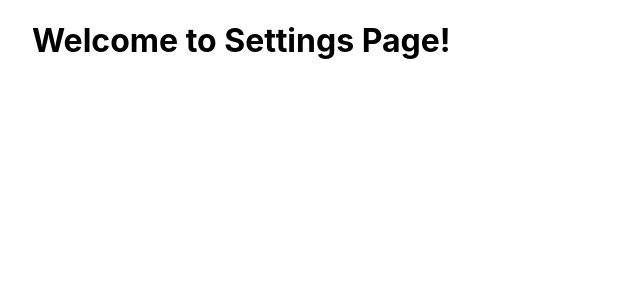
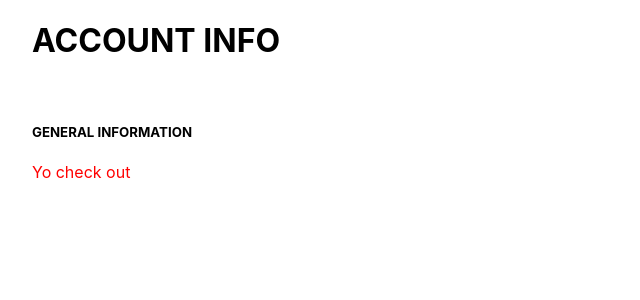
Before and after one commit to Ronatos/UNF-SoC-Honors-in-Computing-Hours-Tracking, a Next.js app: page /settings in a window 1280 px wide. Shown: the top 300 px of the page, without its empty margins (0-640 px from the left). Built offline with nearby package versions, Linux system fonts and the light colour scheme.

Commit message:
Second Commit - Added to Settings Page
Trying to get the settings page done.

```diff
--- a/pages/settings.js
+++ b/pages/settings.js
@@ -1,7 +1,7 @@
 import Head from 'next/head'
 import Image from 'next/image'
 import styles from '../styles/Home.module.css'
-// import '../styles/settings.css'
+// import '../styles/setting.css'
 
 export default function Home() {
   return (
@@ -10,17 +10,26 @@ export default function Home() {
         <title>Settings Page</title>
         <meta name="description" content="The settings page for UNF Leadership" />
         <link rel="icon" href="/favicon.ico" />
+        <link rel="stylesheet" href="fontawesome/css/all.css"></link>
       </Head>
 
       <main>
-        <h1>
-          Welcome to Settings Page!
-        </h1>
+
+      <div>
+        <h1>ACCOUNT INFO</h1>
+        <br></br>
+        <h5>GENERAL INFORMATION</h5>
+      </div>
+
+
+
+      <div>
+      <p style={{ color: 'red' }}>Yo check out</p>
+      </div>
+
+
 
       </main>
-
     </div>
-
-
   )
 }
--- a/styles/settings.css
+++ b/styles/setting.css
@@ -5,3 +5,11 @@
 .back {
     background-color: purple;
 }
+
+h1 {
+    color: green;
+}
+
+body {
+    background-color: aqua;
+}
```
